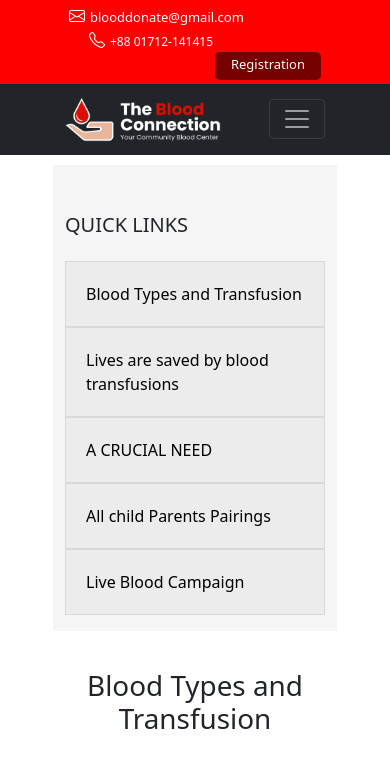
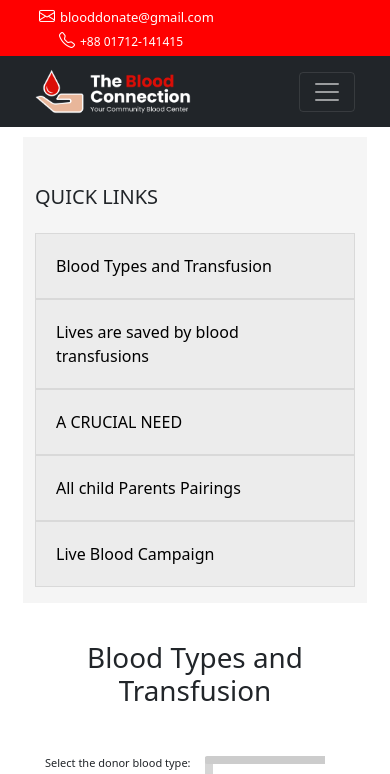
Before and after one commit to atikrpi27/Smart-Blood-Donor-Template, a plain HTML site: page aboutBlood.html in a window 390 px wide. Shown: the top 774 px of the page. Drawn offline with nearby package versions, Linux system fonts and the light colour scheme; files whose address does not match are found by name.

Commit message:
Update mobile responsive

```diff
--- a/aboutBlood.html
+++ b/aboutBlood.html
@@ -6,22 +6,21 @@
     <meta name="viewport" content="width=device-width, initial-scale=1" />
     <title>About Blood - Smart Blood Donor</title>
     <link rel="icon" href="Img/233_-_blood-512.png" />
-    <!---------------------------------------------bootstrap icon cdn-------------------------------------->
+    <!--------------------------------bootstrap icon cd-------------------------->
     <link rel="stylesheet" href="https://cdn.jsdelivr.net/npm/bootstrap-icons@1.6.1/font/bootstrap-icons.css" />
-    <!---------------------------------------------bootstrap cdn------------------------------------------>
+    <!--------------------------------bootstrap cdn----------------------------->
     <link href="https://cdn.jsdelivr.net/npm/bootstrap@5.0.2/dist/css/bootstrap.min.css" rel="stylesheet" integrity="sha384-EVSTQN3/azprG1Anm3QDgpJLIm9Nao0Yz1ztcQTwFspd3yD65VohhpuuCOmLASjC" crossorigin="anonymous" />
-    <!---------------------------------------------fontawesome icon cdn-------------------------------------->
+    <!--------------------------------fontawesome icon cd-------------------------->
     <link rel="stylesheet" href="https://pro.fontawesome.com/releases/v5.10.0/css/all.css" integrity="sha384-AYmEC3Yw5cVb3ZcuHtOA93w35dYTsvhLPVnYs9eStHfGJvOvKxVfELGroGkvsg+p" crossorigin="anonymous" />
-    <!--------------------------------------------main css------------------------------------------------->
+    <!-------------------------------main css------------------------------------>
     <link rel="stylesheet" href="css/aboutBlood.css" />
-    <!-- <link rel="stylesheet" href="https://maxcdn.bootstrapcdn.com/bootstrap/3.3.6/css/bootstrap.min.css"> -->
 </head>
 
 <body>
     <div class="header-top">
         <div class="container-fluid">
             <div class="row">
-                <div class="col-lg-6 col-md-6 col-sm-12 mail-main">
+                <div class="col-lg-6 col-md-8 col-sm-12 mail-main">
                     <div class="mail">
                         <div class="mail-icon">
                             <i class="bi bi-envelope"></i>
@@ -36,7 +35,7 @@
                         <span>+88 01712-141415</span>
                     </div>
                 </div>
-                <div class="col-lg-6 col-md-6 col-sm-12 reg-main">
+                <div class="col-lg-6 col-md-4 col-sm-12 reg-main">
                     <a href="reg.html" class="btn reg-btn float-end btn-outline-success" type="submit">
                         Registration
                     </a>
--- a/css/aboutBlood.css
+++ b/css/aboutBlood.css
@@ -551,6 +551,24 @@ h3 {
     background-color: #8b00008c;
 }
 
+/*-------- Mobile Responsive ---------*/
+
+@media only screen and (max-width: 375px) {
+    .phone {
+        margin-left: 8px;
+    }
+}
+
+@media only screen and (max-width: 425px) {
+    .container-fluid {
+        padding-right: 35px;
+        padding-left: 35px;
+    }
+    .reg-main{
+        display: none;
+    }
+}
+
 @media only screen and (max-width: 768px) {
     .slidemenu {
         position: relative;
--- a/css/communityPost.css
+++ b/css/communityPost.css
@@ -244,3 +244,21 @@ body {
 .footer_reserve_part {
     background-color: #8b00008c;
 }
+
+/*-------- Mobile Responsive ---------*/
+
+@media only screen and (max-width: 375px) {
+    .phone {
+        margin-left: 8px;
+    }
+}
+
+@media only screen and (max-width: 425px) {
+    .container-fluid {
+        padding-right: 35px;
+        padding-left: 35px;
+    }
+    .reg-main{
+        display: none;
+    }
+}
--- a/css/searchDonar.css
+++ b/css/searchDonar.css
@@ -7,6 +7,7 @@
         overflow-x: hidden;
         width: 100vw;
     }
+
     /* header-top */
 
     .header-top {
@@ -52,7 +53,7 @@
 
     .reg-btn {
         padding-top: 0px;
-        padding-bottom: 4px!important;
+        padding-bottom: 4px !important;
         padding-right: 8px;
         padding-left: 8px;
         font-size: 13px !important;
@@ -69,18 +70,21 @@
         border: 1px solid rgb(87, 46, 1);
         color: beige;
     }
+
     /*<!-------navbar btn-------->*/
 
     .btn {
         padding: 2px 15px;
         font-size: 16px;
     }
+
     /*----------Header Cover---------*/
 
     .header-cover img {
         width: 100%;
         height: 80vh;
     }
+
     /*----------Body Content--------*/
 
     .search {
@@ -295,10 +299,31 @@
         background-color: #8b00008c;
     }
 
+
+    /*-------- Mobile Responsive ---------*/
+
+    @media only screen and (max-width: 375px) {
+        .phone {
+            margin-left: 8px;
+        }
+    }
+
+    @media only screen and (max-width: 425px) {
+        .container-fluid {
+            padding-right: 35px;
+            padding-left: 35px;
+        }
+
+        .reg-main {
+            display: none;
+        }
+    }
+
     @media only screen and (max-width: 980px) {
         .searchOption {
             height: 400px;
         }
+
         .donor_list {
             margin-top: 270px;
         }
```
Also changed, not shown: communityPost.html (+2 -2 lines), index.html (+2 -2 lines), login.html (+2 -2 lines), reg.html (+2 -2 lines), searchDonar.html (+2 -2 lines).
